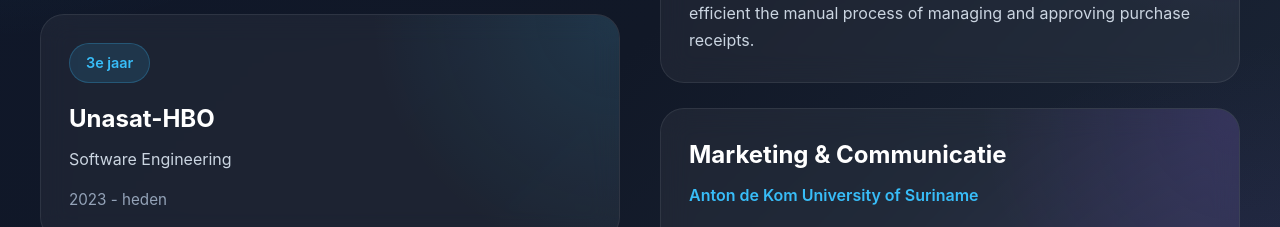
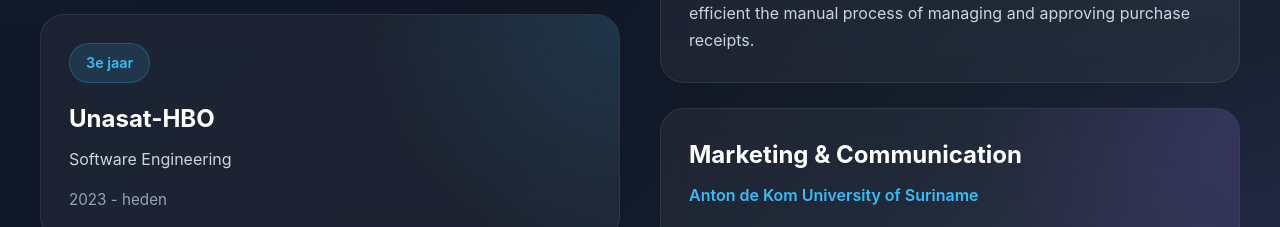
Before and after one commit to Shwek07/shakeel-portfolio, a Next.js app: page / in a window 1280 px wide. Shown: the part 1240-1467 px from the top of the page. Built offline with nearby package versions, Linux system fonts and the light colour scheme.

Commit message:
marketing & COmmunication

```diff
--- a/components/WorkExperience/WorkExperience.tsx
+++ b/components/WorkExperience/WorkExperience.tsx
@@ -12,7 +12,7 @@
         'During my internship at the Anton de Kom University of Suriname (AdeKUS), I contributed to the development of a document approval system. This system was developed to digitize and make more efficient the manual process of managing and approving purchase receipts.',
     },
     {
-      role: 'Marketing & Communicatie',
+      role: 'Marketing & Communication',
       company: 'Anton de Kom University of Suriname',
       period: 'sept 2023 - heden',
       description:
```
